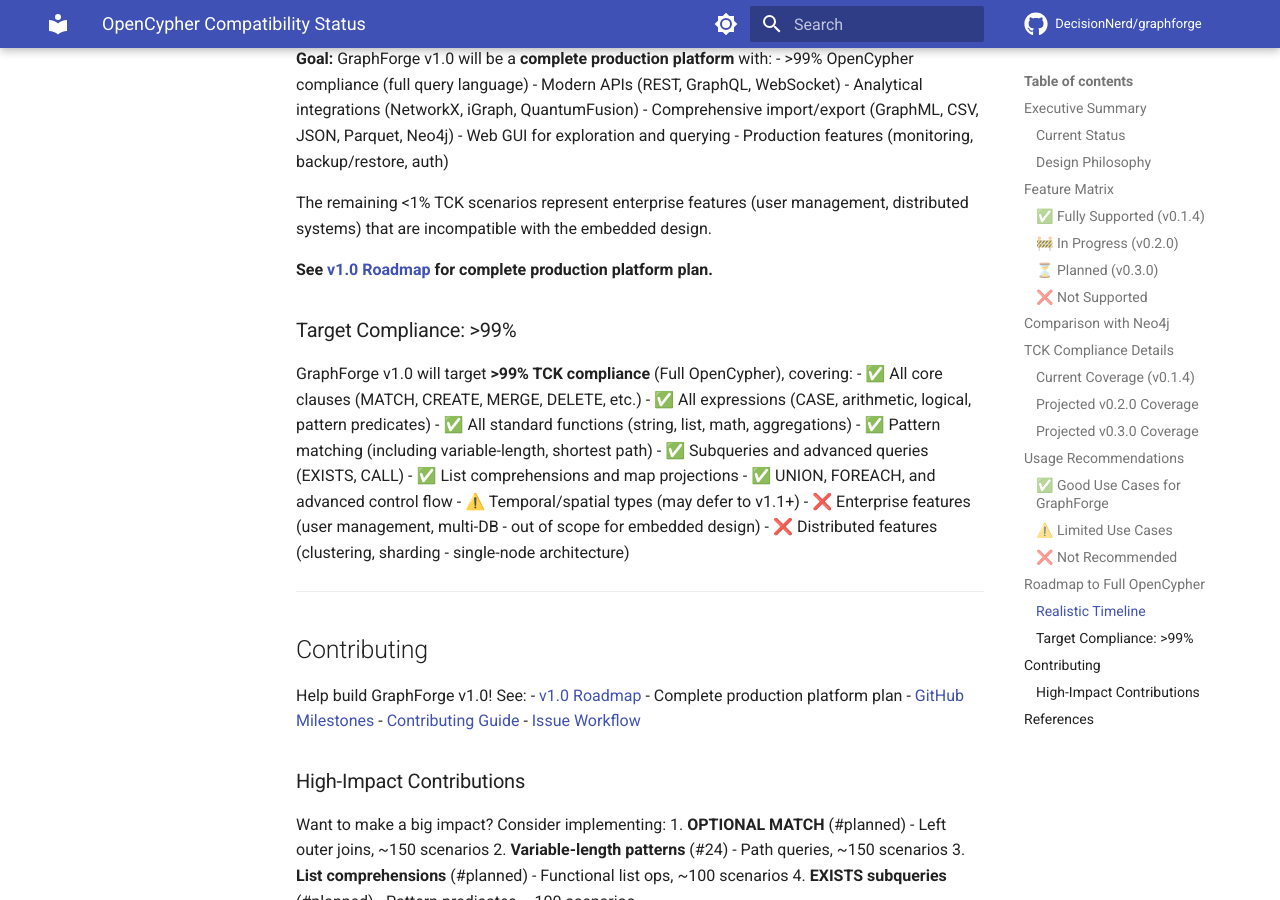
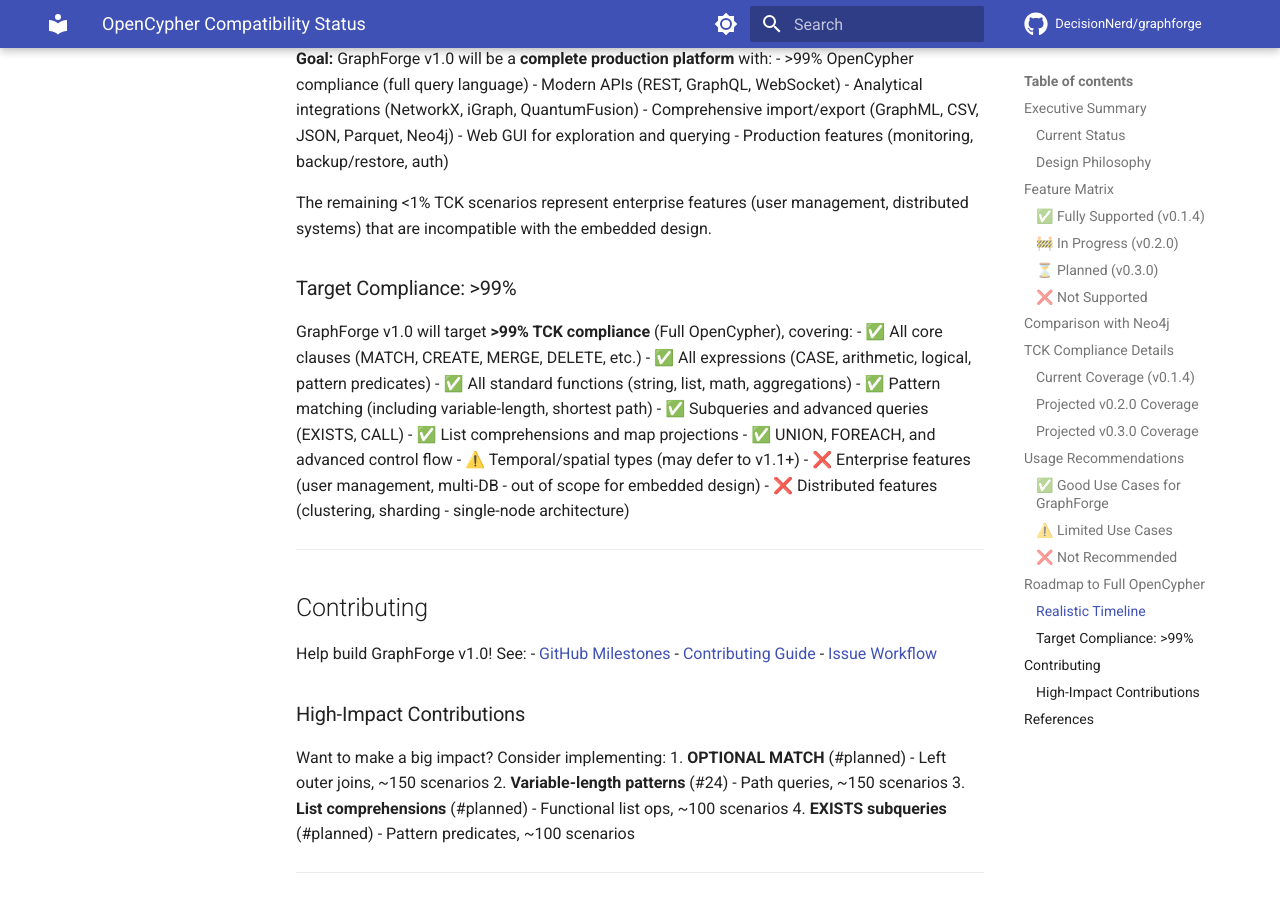
Before and after one commit to DecisionNerd/graphforge, an MkDocs documentation site: the page built from docs/reference/opencypher-compatibility.md, in a window 1280 px wide and 900 px high, scrolled down 11522 px. Built offline with MkDocs 1.6.1 and Material for MkDocs 9.7.7, drawn with Linux system fonts in a browser that asks for light colours; comment, search, counter and statistics services are not loaded; the version menu is left out.

Commit message:
docs: remove references to uncommitted ROADMAP file

```diff
--- a/docs/reference/opencypher-compatibility.md
+++ b/docs/reference/opencypher-compatibility.md
@@ -405,8 +405,6 @@
 
 The remaining <1% TCK scenarios represent enterprise features (user management, distributed systems) that are incompatible with the embedded design.
 
-**See [v1.0 Roadmap](../ROADMAP_V1.0.md) for complete production platform plan.**
-
 ### Target Compliance: >99%
 
 GraphForge v1.0 will target **>99% TCK compliance** (Full OpenCypher), covering:
@@ -426,7 +424,6 @@
 ## Contributing
 
 Help build GraphForge v1.0! See:
-- [v1.0 Roadmap](../ROADMAP_V1.0.md) - Complete production platform plan
 - [GitHub Milestones](https://github.com/DecisionNerd/graphforge/milestones)
 - [Contributing Guide](https://github.com/DecisionNerd/graphforge/blob/main/CONTRIBUTING.md)
 - [Issue Workflow](https://github.com/DecisionNerd/graphforge/blob/main/.github/ISSUE_WORKFLOW.md)
```
